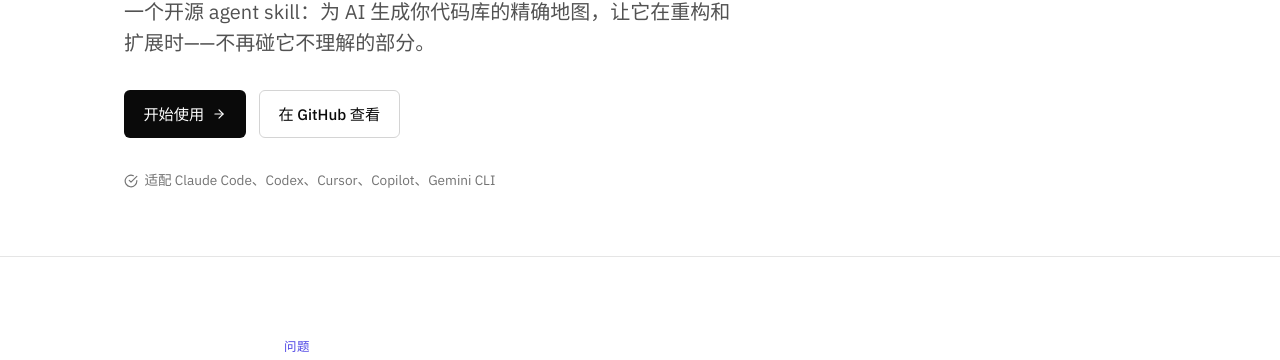
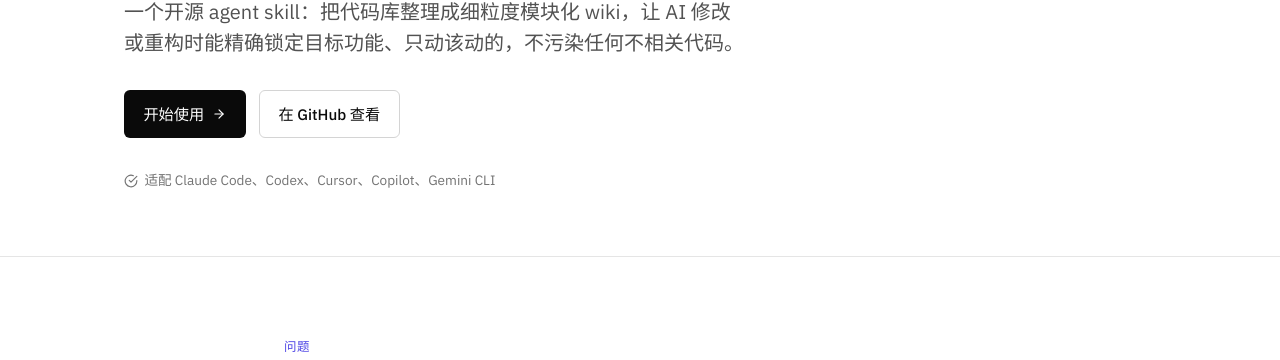
Before and after one commit to Luis-yl/map-then-modify, a plain HTML site: page docs/index.html in a window 1280 px wide. Shown: the part 300-660 px from the top of the page. Drawn offline with Linux system fonts and the light colour scheme.

Commit message:
docs(landing): rewrite hero subhead — emphasize fine-grained modular wiki + precise targeting + no pollution
The previous subhead ("gives AI a precise map of your codebase ... so it
can refactor and extend without breaking what it doesn't understand")
was too abstract. Replaced with framing that names the actual deliverable
(fine-grained modular wiki) and the two-sided promise (precisely locate
the right code AND never touch unrelated code).

Updates:
- hero.sub (zh): "一个开源 agent skill：把代码库整理成细粒度模块化 wiki，
  让 AI 修改或重构时能精确锁定目标功能、只动该动的，不污染任何不相关代码。"
- hero.sub (en): "An open-source agent skill that turns your codebase
  into a fine-grained modular wiki — so AI knows exactly which code to
  change for any given feature, and never spills into unrelated code."
- meta name="description" (zh): mirrors the new subhead

Title ("先建图，再修改" / "Map before you modify.") kept — it's the
project's slogan and mirrors the skill name "map-then-modify".

```diff
--- a/docs/index.html
+++ b/docs/index.html
@@ -5,7 +5,7 @@
   <meta name="viewport" content="width=device-width, initial-scale=1" />
   <meta name="color-scheme" content="light" />
   <title>map-then-modify — 先建图，再改 AI 不懂的代码库</title>
-  <meta name="description" content="一个开源 agent skill：为 AI 生成你代码库的精确地图，让它在重构和扩展时不再碰它不理解的部分。" />
+  <meta name="description" content="一个开源 agent skill：把代码库整理成细粒度模块化 wiki，让 AI 修改或重构时能精确锁定目标功能、只动该动的，不污染任何不相关代码。" />
   <meta property="og:title" content="map-then-modify" />
   <meta property="og:description" content="Map before you modify. An open-source agent skill that stops AI from breaking unfamiliar code." />
   <meta property="og:type" content="website" />
@@ -830,7 +830,7 @@
         </div>
         <h1 class="hero-title" data-i18n="hero.title">Map before you modify.</h1>
         <p class="hero-sub" data-i18n="hero.sub">
-          An open-source agent skill that gives AI a precise map of your codebase — so it can refactor and extend without breaking what it doesn't understand.
+          An open-source agent skill that turns your codebase into a fine-grained modular wiki — so AI knows exactly which code to change for any given feature, and never spills into unrelated code.
         </p>
         <div class="hero-cta">
           <a class="btn btn-primary" href="#install">
@@ -1159,7 +1159,7 @@
 
         'hero.badge': 'v1.0.0 · MIT · open source',
         'hero.title': 'Map before you modify.',
-        'hero.sub': "An open-source agent skill that gives AI a precise map of your codebase — so it can refactor and extend without breaking what it doesn't understand.",
+        'hero.sub': "An open-source agent skill that turns your codebase into a fine-grained modular wiki — so AI knows exactly which code to change for any given feature, and never spills into unrelated code.",
         'hero.cta.primary': 'Get started',
         'hero.cta.secondary': 'View on GitHub',
         'hero.meta': 'Works with Claude Code, Codex, Cursor, Copilot, Gemini CLI',
@@ -1247,7 +1247,7 @@
 
         'hero.badge': 'v1.0.0 · MIT · 开源',
         'hero.title': '先建图，再修改。',
-        'hero.sub': '一个开源 agent skill：为 AI 生成你代码库的精确地图，让它在重构和扩展时——不再碰它不理解的部分。',
+        'hero.sub': '一个开源 agent skill：把代码库整理成细粒度模块化 wiki，让 AI 修改或重构时能精确锁定目标功能、只动该动的，不污染任何不相关代码。',
         'hero.cta.primary': '开始使用',
         'hero.cta.secondary': '在 GitHub 查看',
         'hero.meta': '适配 Claude Code、Codex、Cursor、Copilot、Gemini CLI',
```
